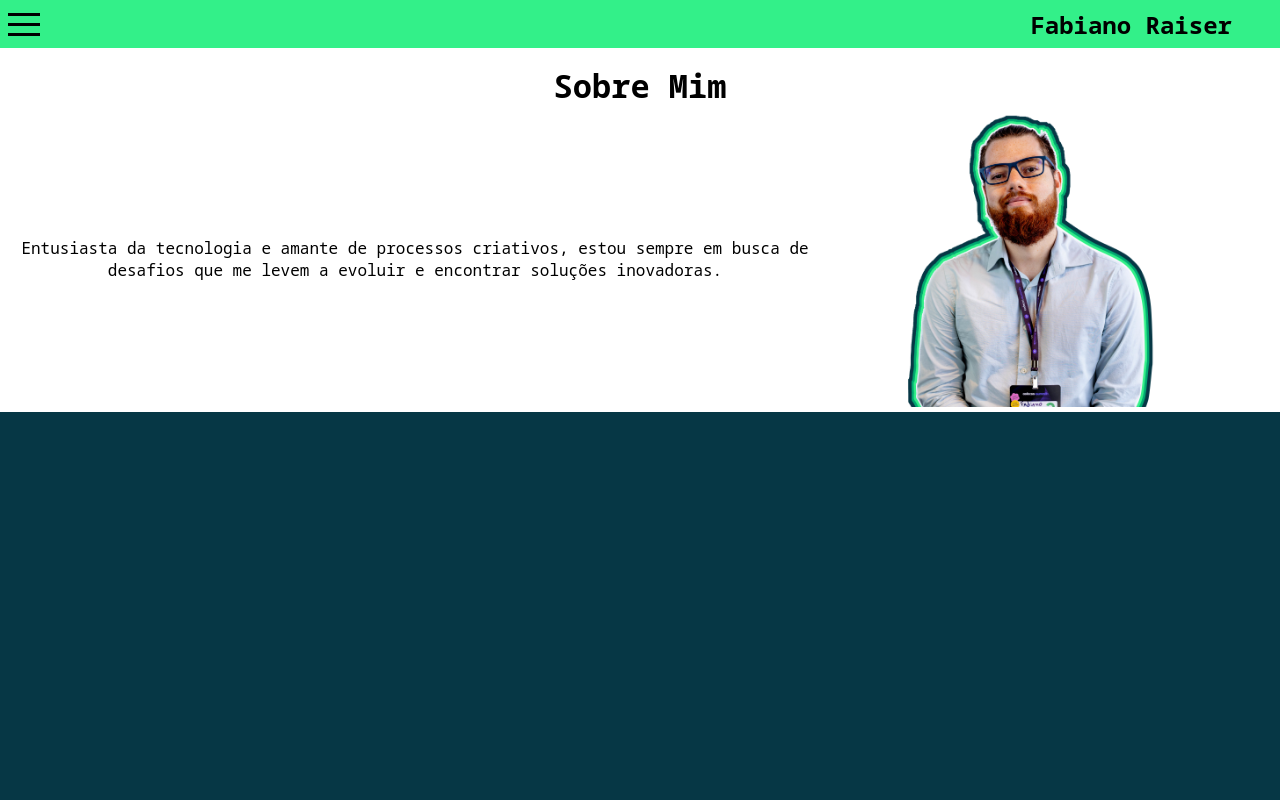
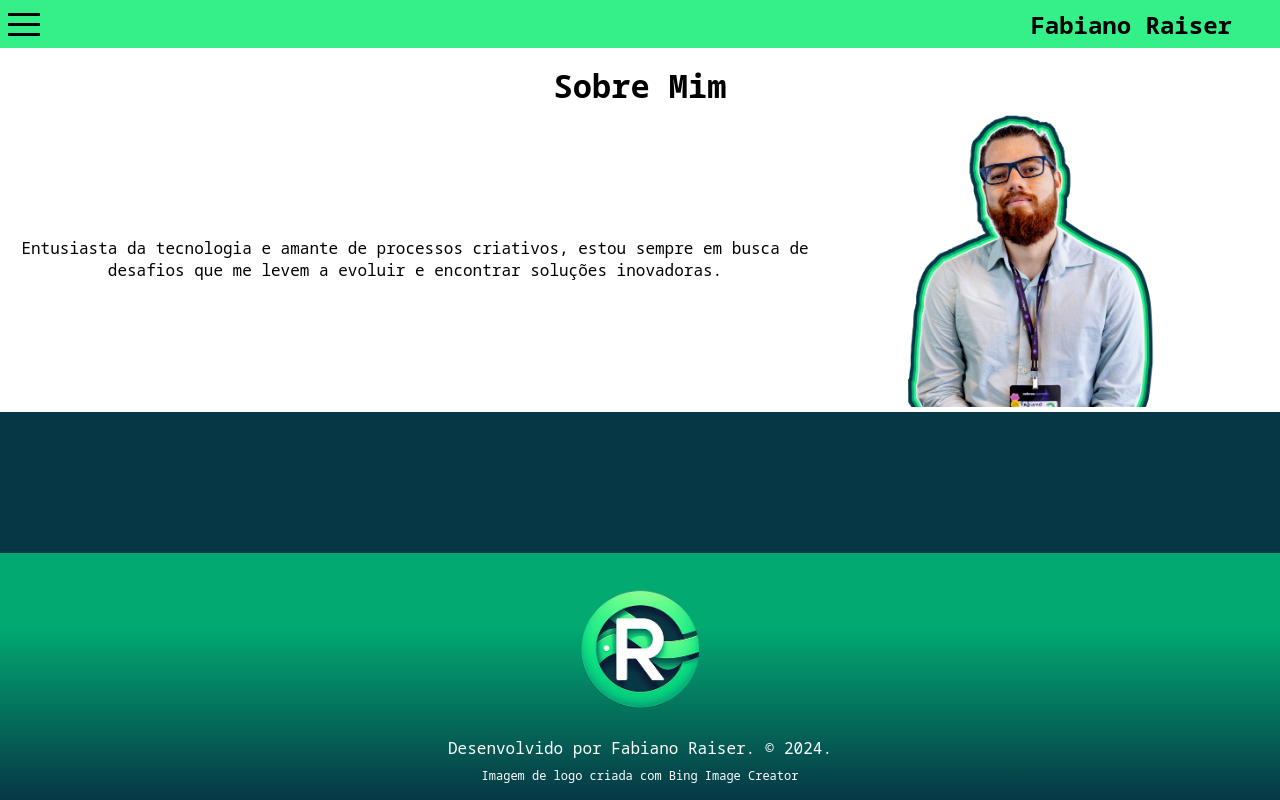
Before and after one commit to FabianoRaiser/portfolioReact, a React (Vite) app: page / in a window 1280 px wide. Built offline with nearby package versions, Linux system fonts and the light colour scheme.

Commit message:
:sparkles: feat: Criação do rodapé e ajustes no Cabecalho

```diff
--- a/src/App.jsx
+++ b/src/App.jsx
@@ -1,4 +1,5 @@
 import { Cabecalho } from "./components/Cabecalho"
+import { Rodape } from "./components/Rodape"
 import { SobreMim } from "./components/SobreMim"
 import { GlobalStyle } from "./styles/GlobalStyle"
 
@@ -9,6 +10,7 @@ function App() {
       <GlobalStyle />
       <Cabecalho />
       <SobreMim />
+      <Rodape />
     </>
   )
 }
--- a/src/components/Cabecalho/ListaNav/styles.jsx
+++ b/src/components/Cabecalho/ListaNav/styles.jsx
@@ -1,8 +1,8 @@
 import styled from "styled-components";
-import { gradienteVerdeAlfa } from "../../../styles/variaveisCSS";
+import { gradienteVerdeAlfa_Nav } from "@/styles/variaveisCSS";
 
 export const StyledListaNav = styled.ul`
-    background-image: ${gradienteVerdeAlfa};
+    background-image: ${gradienteVerdeAlfa_Nav};
 
     width: 0%;
     white-space: nowrap;
--- /dev/null
+++ b/src/components/Rodape/index.jsx
@@ -0,0 +1,14 @@
+import { LogoRodape, StyledRodape } from "./styles";
+import logo from "@/assets/logo_isolado.svg";
+
+export const Rodape = () => {
+    return (
+        <StyledRodape>
+            <LogoRodape src={logo} />
+            <p>
+                Desenvolvido por Fabiano Raiser. © 2024.
+            </p>
+            <p>Imagem de logo criada com Bing Image Creator</p>
+        </StyledRodape>
+    )
+}
--- /dev/null
+++ b/src/components/Rodape/styles.jsx
@@ -0,0 +1,31 @@
+import styled from "styled-components";
+import { gradienteVerdeAlfa_Rod, } from "@/styles/variaveisCSS";
+
+export const StyledRodape = styled.footer`
+    position: absolute;
+    bottom: 0;
+
+    width: 100%;
+
+    background-image: ${gradienteVerdeAlfa_Rod};
+
+    padding: 16px;
+
+    display: flex;
+    flex-direction: column;
+    align-items: center;
+    gap: 8px;
+
+    p {
+        text-align: center;
+        color: #fff;
+    }
+
+    p:nth-child(3) {
+        font-size: 0.75rem;
+    }
+`
+
+export const LogoRodape = styled.img`
+    width: 160px;
+`
--- a/src/styles/variaveisCSS.js
+++ b/src/styles/variaveisCSS.js
@@ -6,13 +6,15 @@ const corFundo = "#063745";
 const fontFamilyNoto = "'Noto Sans Mono', monospace;";
 const fontFamilyOpen = "'Open Sans', sans-serif;";
 
-const gradienteVerdeAlfa = `linear-gradient(150deg, ${verdeEscuro} 30%, ${alfaTransparente} );`;
+const gradienteVerdeAlfa_Nav = `linear-gradient(150deg, ${verdeEscuro} 30%, ${alfaTransparente} );`;
+const gradienteVerdeAlfa_Rod = `linear-gradient(${verdeEscuro} 30%, ${alfaTransparente} );`;
 
 export {
   verdeClaro,
   verdeEscuro,
   corFundo,
-  gradienteVerdeAlfa,
+  gradienteVerdeAlfa_Nav,
+  gradienteVerdeAlfa_Rod,
   fontFamilyNoto,
   fontFamilyOpen,
 };
```
Also changed, not shown: src/assets/logo_isolado.svg (added).
